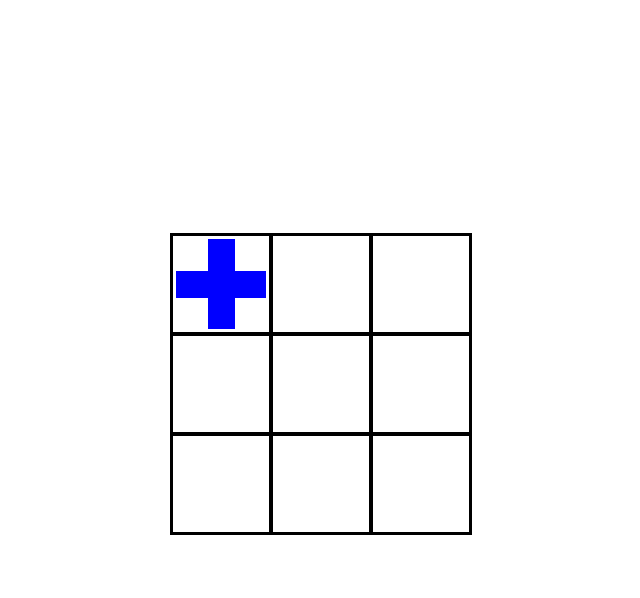
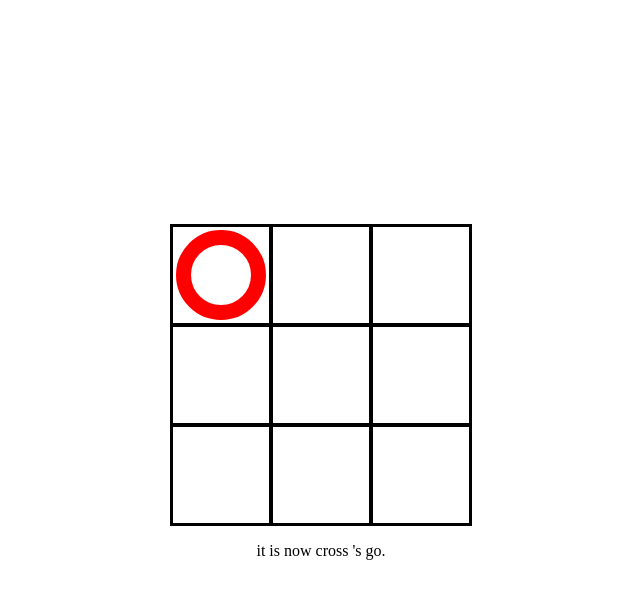
Before and after one commit to CodingExpertNeeraj/Tic-Tac-Toe, a plain HTML site: page Index.html in a window 1280 px wide. Both pictures are taken after a click on the element 540 px from the left and 284 px from the top of the page. Shown: the whole page, without its empty margins (319-959 px from the left). Drawn offline with Linux system fonts and the light colour scheme.

Commit message:
added some functionality

```diff
--- a/App.js
+++ b/App.js
@@ -1,6 +1,11 @@
 let board = document.getElementById('gameboard');
 let info = document.getElementById('info');
 const startCells = [ " "," "," "," "," "," "," "," "," "];
+
+
+let go = "circle";
+info.textContent = "Circle goes first"
+
 
 function creatboard(){
     startCells.forEach((cell, index) =>{
@@ -16,6 +21,9 @@ creatboard()
 
 function addGo(e){
     const goDisplay = document.createElement('div');
-    goDisplay.classList.add('cross');
+    goDisplay.classList.add(go);
     e.target.append(goDisplay)
+    go = go === "circle" ? "cross" : "circle"
+    info.textContent = "it is now " + go + " 's go.";
+    e.target.removeEventListener("click", addGo)
 }
--- a/style.css
+++ b/style.css
@@ -39,6 +39,7 @@ body{
     height: 90px;
     width: 90px;
     position: relative;
+    transform: rotate(45deg);
 }
 .cross::before,.cross::after{
     content: "";
```
